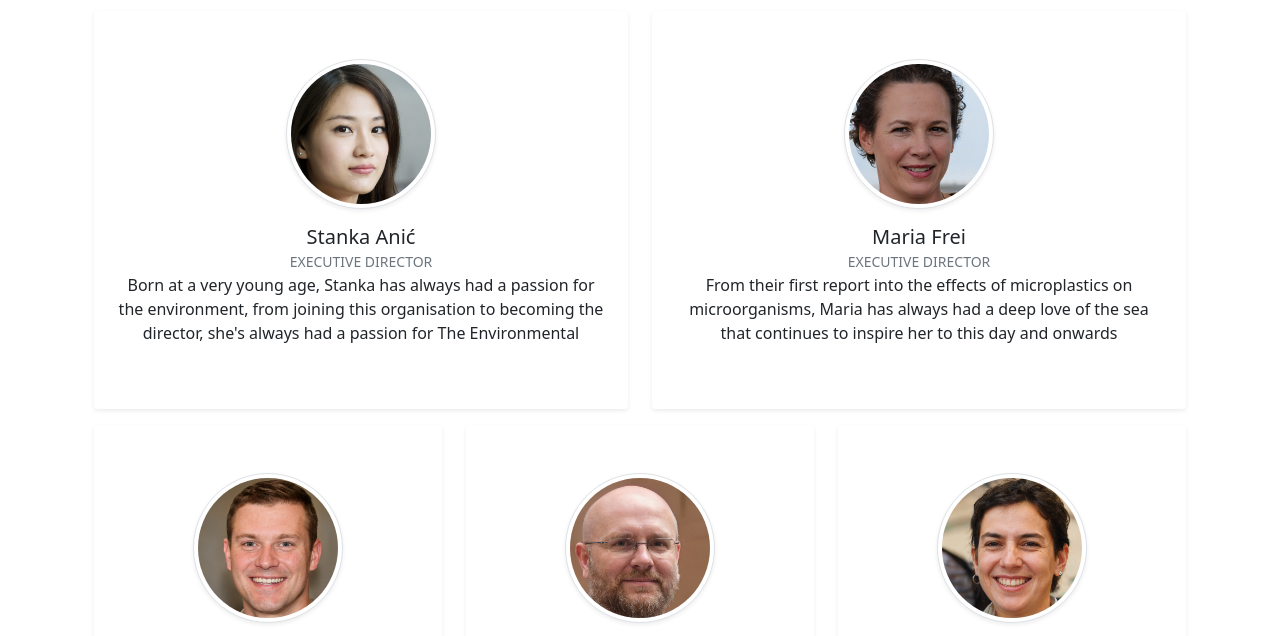
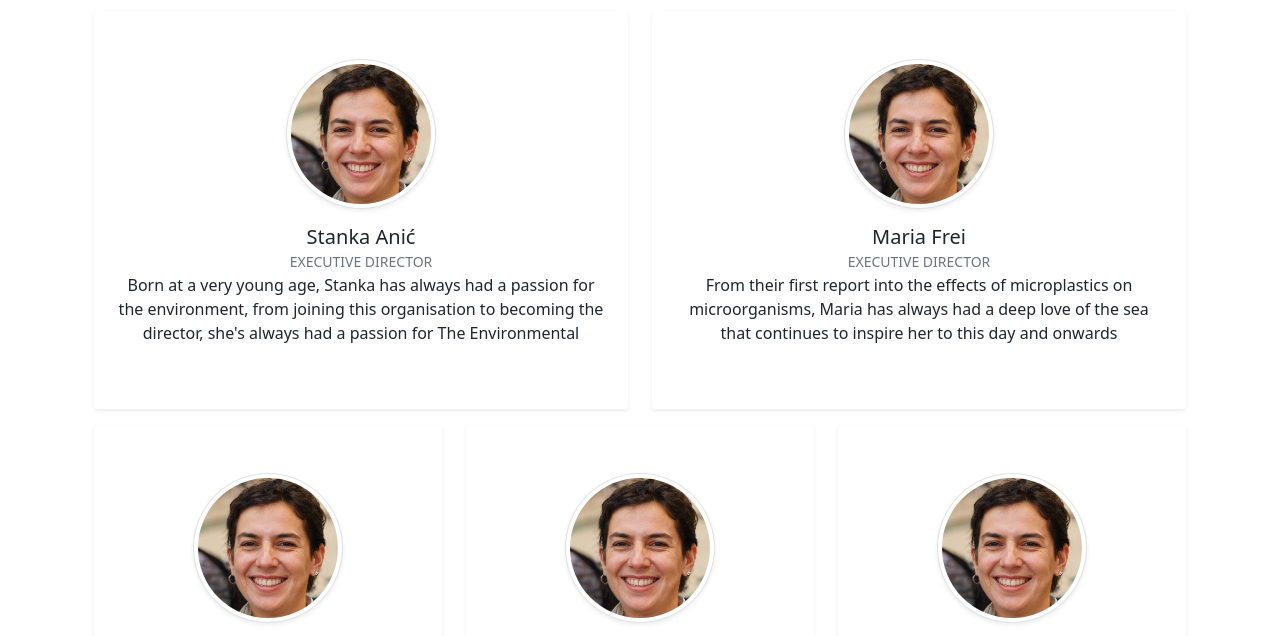
Before and after one commit to RosiePuddles/PGY1T1Formattive, a website: page about_us.html in a window 1280 px wide. Shown: the part 302-938 px from the top of the page. Drawn offline with nearby package versions, Linux system fonts and the light colour scheme.

Commit message:
so much picture

```diff
--- a/about_us.html
+++ b/about_us.html
@@ -19,7 +19,7 @@
 <body class="d-flex flex-column min-vh-100">
 <nav class="navbar navbar-expand-lg navbar-light">
     <div class="container-fluid">
-        <a class="navbar-brand" href="index.html"><img alt="logo" height="50" src="assets/images/icon_small.png"/></a>
+        <a class="navbar-brand" href="index.html"><img alt="logo" height="50" src="assets/images/icon_small.webp"/></a>
         <button class="navbar-toggler" type="button" data-bs-toggle="collapse" data-bs-target="#navbarSupportedContent" aria-controls="navbarSupportedContent" aria-expanded="false" aria-label="Toggle navigation">
             <span class="navbar-toggler-icon"></span>
         </button>
@@ -62,14 +62,14 @@
         <h1></h1>
         <div class="col-xl-6 mb-3">
             <div class="bg-white rounded shadow-sm py-5 px-4">
-                <img src="./assets/images/people/person1.jpeg" alt="" width="150" class="img-fluid rounded-circle mb-3 img-thumbnail shadow-sm">
+                <img src="./assets/images/people/person3.webp" alt="" width="150" class="img-fluid rounded-circle mb-3 img-thumbnail shadow-sm">
                 <h5 class="mb-0">Stanka Anić</h5><span class="small text-uppercase text-muted">Executive Director</span>
                 <p>Born at a very young age, Stanka has always had a passion for the environment, from joining this organisation to becoming the director, she's always had a passion for The Environmental</p>
             </div>
         </div>
         <div class="col-xl-6 mb-3">
             <div class="bg-white rounded shadow-sm py-5 px-4">
-                <img src="./assets/images/people/person2.jpg" alt="" width="150" class="img-fluid rounded-circle mb-3 img-thumbnail shadow-sm">
+                <img src="./assets/images/people/person3.webp" alt="" width="150" class="img-fluid rounded-circle mb-3 img-thumbnail shadow-sm">
                 <h5 class="mb-0">Maria Frei</h5><span class="small text-uppercase text-muted">Executive Director</span>
                 <p>From their first report into the effects of microplastics on microorganisms, Maria has always had a deep love of the sea that continues to inspire her to this day and onwards</p>
             </div>
@@ -79,21 +79,21 @@
     <div class="row text-center">
         <div class="col-xl-4 mb-3">
             <div class="bg-white rounded shadow-sm py-5 px-4">
-                <img src="./assets/images/people/person4.jpg" alt="" width="150" class="img-fluid rounded-circle mb-3 img-thumbnail shadow-sm">
+                <img src="./assets/images/people/person3.webp" alt="" width="150" class="img-fluid rounded-circle mb-3 img-thumbnail shadow-sm">
                 <h5 class="mb-0">Esjar Skaftason</h5><span class="small text-uppercase text-muted">Director</span>
                 <p>Born in Iceland, Esjar has seen first hand the effects of global warming and has vowed to fight it to save his homeland</p>
             </div>
         </div>
         <div class="col-xl-4 mb-3">
             <div class="rounded shadow-sm py-5 px-4">
-                <img src="./assets/images/people/person5.jpg" alt="" width="150" class="img-fluid rounded-circle mb-3 img-thumbnail shadow-sm">
+                <img src="./assets/images/people/person3.webp" alt="" width="150" class="img-fluid rounded-circle mb-3 img-thumbnail shadow-sm">
                 <h5 class="mb-0">Sebastian Wright</h5><span class="small text-uppercase text-muted">Director</span>
                 <p>No one really knows much about Sebastian other than that he can get us lots of money for research very quickly</p>
             </div>
         </div>
         <div class="col-xl-4 mb-3">
             <div class="bg-white rounded shadow-sm py-5 px-4">
-                <img src="./assets/images/people/person3.jpg" alt="" width="150" class="img-fluid rounded-circle mb-3 img-thumbnail shadow-sm">
+                <img src="./assets/images/people/person3.webp" alt="" width="150" class="img-fluid rounded-circle mb-3 img-thumbnail shadow-sm">
                 <h5 class="mb-0">Nora Balashova</h5><span class="small text-uppercase text-muted">Director</span>
                 <p>Nora hase been with us from the beginning, fighting legislation and advising world leaders for 15 years</p>
             </div>
```
Also changed, not shown: co2_emissions.html (+1 -1 lines), fertilisers.html (+1 -1 lines), index.html (+1 -1 lines), report_about.html (+1 -1 lines), reports.html (+1 -1 lines), assets/images/icon_small.png (deleted), assets/images/people/person1.jpeg (deleted), assets/images/people/person1.webp (added), assets/images/people/person2.jpg (deleted), assets/images/people/person2.webp (added), assets/images/people/person3.jpg (deleted), assets/images/people/person3.webp (added), assets/images/people/person4.jpg (deleted), assets/images/people/person4.webp (added), 2 more files.
